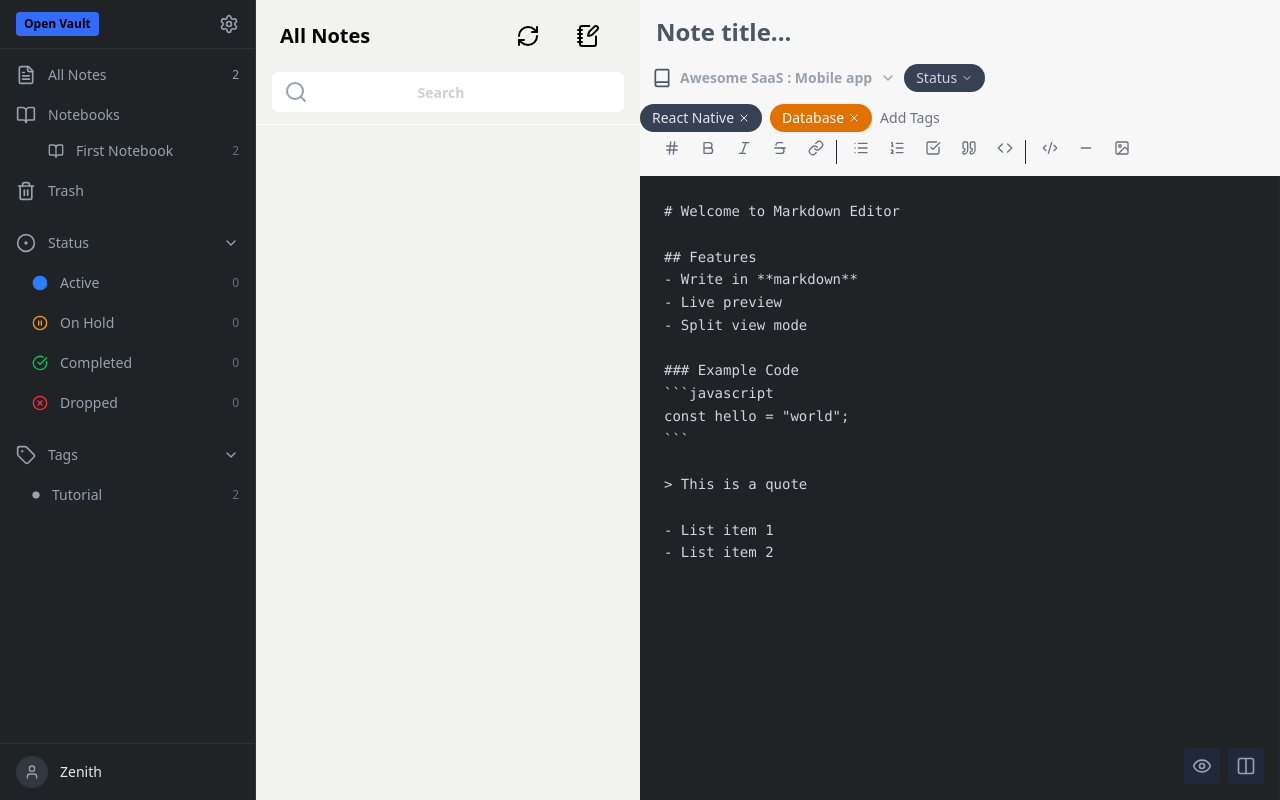
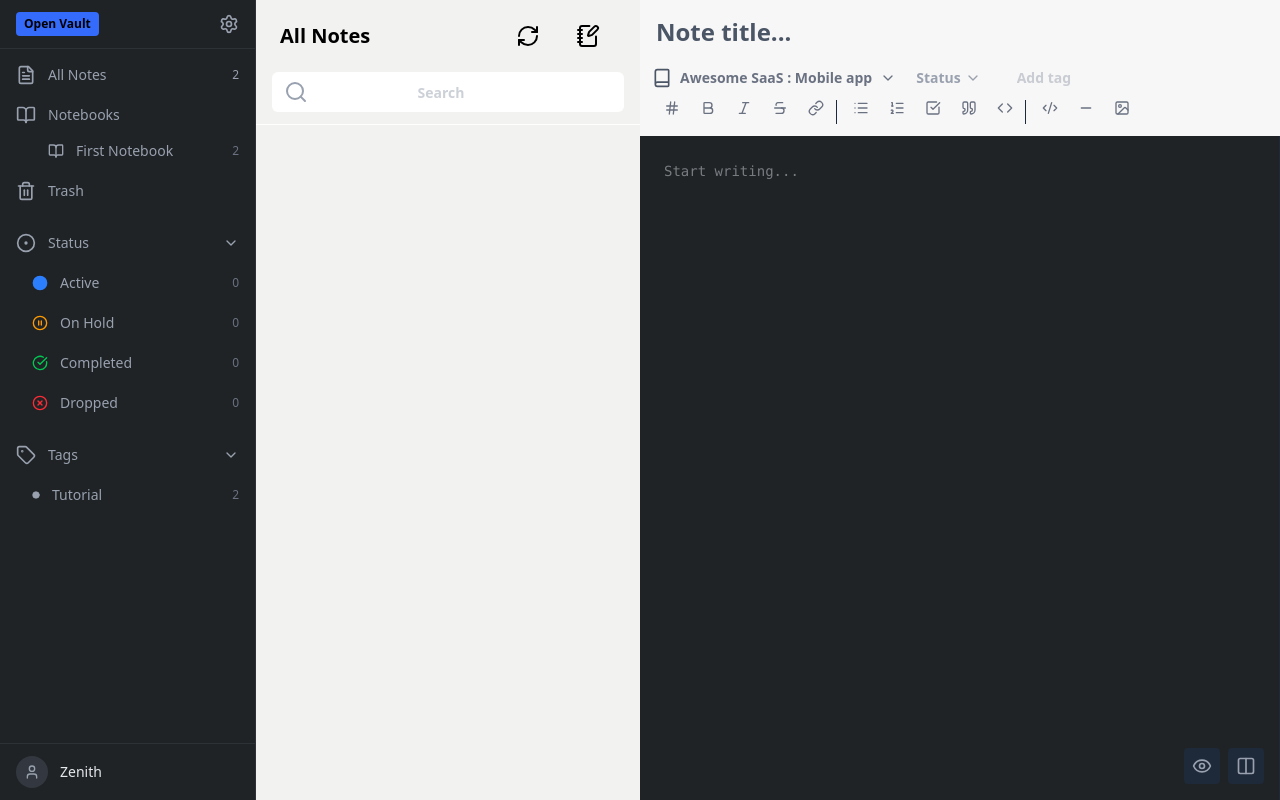
Before and after one commit to hyZenith/Aether, a React (Vite) app: page / in a window 1280 px wide. Built offline with nearby package versions, Linux system fonts and the light colour scheme.

Commit message:
add tags and status

```diff
--- a/src/components/MarkdownEditor.tsx
+++ b/src/components/MarkdownEditor.tsx
@@ -1,32 +1,17 @@
-import { useState, useRef } from "react";
+import { useState, useRef, useEffect } from "react";
 import ReactMarkdown from "react-markdown";
 import remarkGfm from "remark-gfm";
-import { Eye, Columns2, Hash, Bold, Italic, Strikethrough, Link, List, ListOrdered, CheckSquare, Quote, Code, Code2, Minus, Image, X, Plus,Book,ChevronDown  } from "lucide-react";
+import { Eye, Columns2, Hash, Bold, Italic, Strikethrough, Link, List, ListOrdered, CheckSquare, Quote, Code, Code2, Minus, Image, X, Plus, Book, ChevronDown } from "lucide-react";
 import { DropdownMenu, DropdownMenuContent, DropdownMenuItem, DropdownMenuTrigger } from "@radix-ui/react-dropdown-menu";
 
 type ViewMode = "edit" | "preview" | "split";
 
 const Index = () => {
-  const [markdown, setMarkdown] = useState(`# Welcome to Markdown Editor
+  const [markdown, setMarkdown] = useState<string>("");
 
-## Features
-- Write in **markdown**
-- Live preview
-- Split view mode
-
-### Example Code
-\`\`\`javascript
-const hello = "world";
-\`\`\`
-
-> This is a quote
-
-- List item 1
-- List item 2
-`);
   const [viewMode, setViewMode] = useState<ViewMode>("edit");
   const textareaRef = useRef<HTMLTextAreaElement>(null);
-  const [tags, setTags] = useState<string[]>(["React Native", "Database"]);
+  const [tags, setTags] = useState<string[]>([]);
   const [newTag, setNewTag] = useState("");
   const [showTagInput, setShowTagInput] = useState(false);
   const [selectedStatus, setSelectedStatus] = useState<string | null>(null);
@@ -40,12 +25,16 @@ const hello = "world";
     "Learning",
   ];
 
-  const tagColors: { [key: string]: string } = {
-    "React Native": "bg-gray-700 text-gray-200",
-    "Database": "bg-amber-600 text-white",
-    "TypeScript": "bg-blue-600 text-white",
-    "UI/UX": "bg-purple-600 text-white",
-  };
+  const [open, setOpen] = useState(false);
+
+  // update the tag: when the user adds a new tag
+  // useEffect(() => {
+  //   if (newTag.trim() !== "") {
+  //     setOpen(true);
+  //   }else{
+  //     setOpen(false);
+  //   }
+  // },[newTag])
 
   const addTag = () => {
     if (newTag.trim() && !tags.includes(newTag.trim())) {
@@ -114,7 +103,7 @@ const hello = "world";
             {/* Folder Selector */}
             <DropdownMenu>
               <DropdownMenuTrigger asChild>
-                <button className="flex items-center  gap-2 text-sm font-semibold text-gray-400  transition-colors">
+                <button className="flex items-center  gap-2 text-sm font-semibold text-gray-500  transition-colors">
                   {selectedFolder}
                   <ChevronDown className="w-4 h-4" />
                 </button>
@@ -125,7 +114,7 @@ const hello = "world";
                     <DropdownMenuItem
                       key={folder}
                       onClick={() => setSelectedFolder(folder)}
-                      className=" w-full cursor-pointer rounded pl-5 pr-9 py-1  hover:bg-gray-100"
+                      className=" w-full cursor-pointer rounded pl-5 pr-9 py-1  hover:bg-gray-200"
                     >
                       {folder}
                     </DropdownMenuItem>
@@ -137,17 +126,17 @@ const hello = "world";
             {/* Status Selector */}
             <DropdownMenu>
               <DropdownMenuTrigger asChild>
-                <button className="flex items-center gap-1 px-3 py-1 rounded-full bg-gray-700 text-gray-300 text-sm hover:bg-gray-600 transition-colors">
+                <button className="flex items-center gap-1 px-3 py-1   text-gray-400 font-semibold text-sm  transition-colors">
                   {selectedStatus || "Status"}
-                  <ChevronDown className="w-3 h-3" />
+                  <ChevronDown className="w-4 h-4" />
                 </button>
               </DropdownMenuTrigger>
-              <DropdownMenuContent className="bg-[#2a2d31] border-gray-700 z-50">
+              <DropdownMenuContent className="tranlate-x-4 translate-y-1 bg-white shadow-xl/30 rounded-sm z-60 py-2 text-sm">
                 {statuses.map((status) => (
                   <DropdownMenuItem
                     key={status}
                     onClick={() => setSelectedStatus(status)}
-                    className="text-gray-300 hover:bg-gray-700 hover:text-white cursor-pointer"
+                    className="w-full cursor-pointer rounded pl-4 pr-7 py-1 hover:bg-gray-200 "
                   >
                     {status}
                   </DropdownMenuItem>
@@ -162,7 +151,7 @@ const hello = "world";
             {tags.map((tag) => (
               <span
                 key={tag}
-                className={`inline-flex items-center gap-1 px-3 py-1 rounded-full text-sm font-medium ${tagColors[tag] || "bg-gray-700 text-gray-200"
+                className={`inline-flex items-center gap-1 px-3 py-1 rounded-full text-sm font-medium" text-gray-200"
                   }`}
               >
                 {tag}
@@ -176,43 +165,22 @@ const hello = "world";
             ))}
 
             {/* Add New Tag Input */}
-            {showTagInput ? (
-              <div className="flex items-center gap-1">
+            {/* {showTagInput ? ( */}
+            <div className="flex gap-1">
               <input
                 type="text"
                 value={newTag}
+                placeholder="Add tag"
                 onChange={(e) => setNewTag(e.target.value)}
-                  onKeyDown={(e) => e.key === "Enter" && addTag()}
-                  placeholder="Tag name..."
-                  className="px-2 py-1 bg-gray-800 text-gray-300 text-sm rounded border border-gray-600 outline-none focus:border-gray-500"
-                  autoFocus
+                className="bg-transparent font-semibold outline-none text-gray-400 text-sm"
               />
-                <button
-                  onClick={addTag}
-                  className="p-1 text-green-500 hover:text-green-400"
-                >
-                  <Plus className="w-4 h-4" />
-                </button>
-                <button
-                  onClick={() => {
-                    setShowTagInput(false);
-                    setNewTag("");
-                  }}
-                  className="p-1 text-gray-500 hover:text-gray-400"
-                >
-                  <X className="w-4 h-4" />
-                </button>
             </div>
-            ) : (
-              <button
-                onClick={() => setShowTagInput(true)}
-                className="text-sm text-gray-500 hover:text-gray-300 transition-colors"
-              >
-                Add Tags
-              </button>
-            )}
+
+
           </div>
         </div>
+
+
 
         {/* Markdown Toolbar */}
         <div className="flex items-center gap-1 px-4 pb-3 ">
```
Lines whose indentation alone changed are shown as unchanged.
